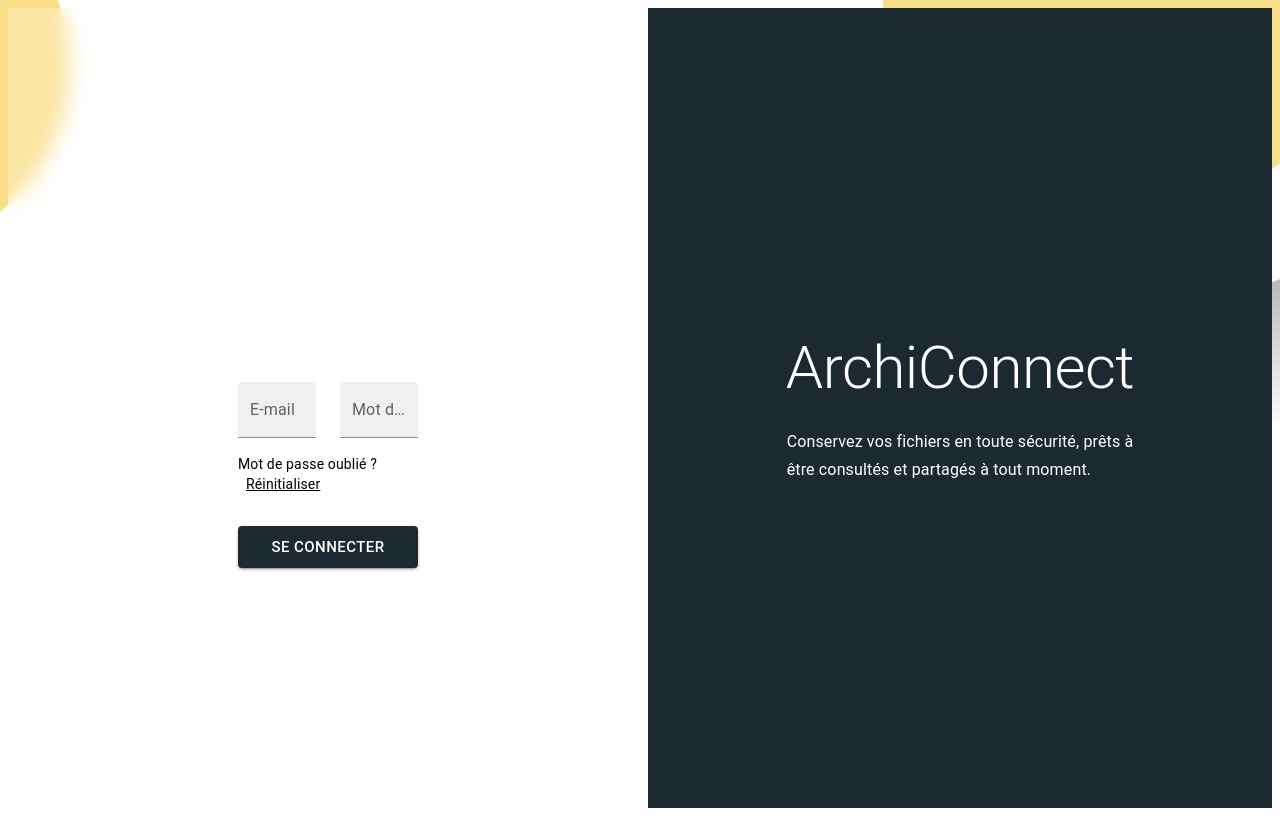
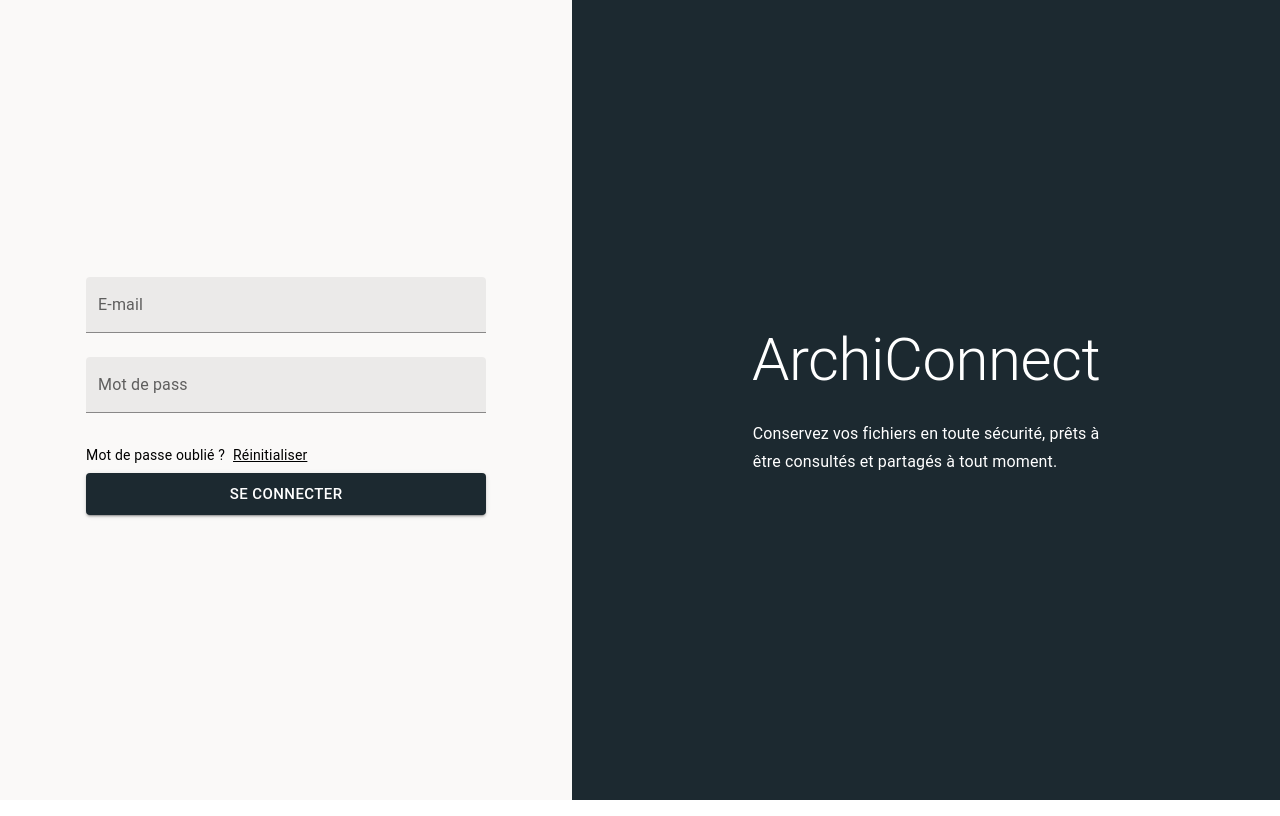
Before and after one commit to karimoucisse/projet-annuel_ipssi, a React (Create React App) app in the folder client/: page /auth/login in a window 1280 px wide. Built offline with nearby package versions, Linux system fonts and the light colour scheme; what @react-pdf/renderer would draw is missing.

Commit message:
del: react default css file, fix: login page style, add: protection to login field

```diff
--- a/client/public/index.html
+++ b/client/public/index.html
@@ -25,6 +25,13 @@
       Learn how to configure a non-root public URL by running `npm run build`.
     -->
     <title>React App</title>
+    <style>
+      * {
+        box-sizing: border-box;
+        padding: 0;
+        margin: 0;
+      }
+    </style>
   </head>
   <body>
     <noscript>You need to enable JavaScript to run this app.</noscript>
--- a/client/src/components/auth/ArchiConnectContainer.jsx
+++ b/client/src/components/auth/ArchiConnectContainer.jsx
@@ -6,6 +6,7 @@ const ArchiConnectContainer = () => {
   return (
     <Box
       flex={0.9}
+      backgroundColor={theme.palette.primary.main}
       sx={{
         display: "flex",
         flexDirection: "column",
@@ -13,7 +14,6 @@ const ArchiConnectContainer = () => {
         justifyContent: "center",
         padding: 4,
         gap: 3,
-        backgroundColor: theme.palette.primary.main,
         color: "white",
       }}
     >
--- a/client/src/components/auth/Login.jsx
+++ b/client/src/components/auth/Login.jsx
@@ -1,53 +1,44 @@
-import { useState } from 'react';
-import { useNavigate } from 'react-router-dom';
-import { accountService } from '../../_services/account.service';
+import { useState } from "react";
+import { useNavigate } from "react-router-dom";
+import { accountService } from "../../_services/account.service";
 
 // @mui
-import {
-    Box,
-    Stack,
-    TextField,
-    Button,
-    Typography,
-    Link,
-} from '@mui/material';
+import { Box, Stack, TextField, Button, Typography, Link } from "@mui/material";
 // formik
-import { Formik, Form, Field } from 'formik';
+import { Formik, Form, Field } from "formik";
 // yup
-import * as Yup from 'yup';
+import * as Yup from "yup";
 // mui icons
-import ArchiConnectContainer from './ArchiConnectContainer';
+import ArchiConnectContainer from "./ArchiConnectContainer";
 
 const Login = () => {
   const navigate = useNavigate();
 
-    const credentials = {
-        email: '',
-        password: '',
+  const initialValues = {
+    email: "",
+    password: "",
   };
 
   const [errorMessage, setErrorMessage] = useState(undefined);
 
-    const onSubmit = (credentials) => {
-        console.log(credentials);
-        accountService.login(credentials)
-            .then(res => {
+  const handleSubmit = (values) => {
+    accountService
+      .login(values)
+      .then((res) => {
         console.log(res);
         if (res.data.isActive) {
           accountService.saveToken(res.data.token);
           accountService.saveUserId(res.data.userId);
-                } if (!res.data.isActive) {
+        }
+        if (!res.data.isActive) {
           accountService.saveUserId(res.data.userId);
-                    navigate('/auth/signup');
+          navigate("/auth/signup");
         } else {
-                    navigate('/');
+          navigate("/");
         }
-
       })
-            .catch(err => console.log(err));
-    }
-
-
+      .catch((err) => console.log(err));
+  };
 
   const handleError = (errorDescription) => {
     // Display an error message to the user.
@@ -63,25 +54,24 @@ const Login = () => {
           flex={0.8}
           justifyContent="center"
           alignItems="center"
-                    sx={{ backdropFilter: 'blur(10px)', backgroundColor: 'rgba(255, 255, 255, 0.2)' }}
+          sx={{ backgroundColor: "#FAF9F8" }}
         >
-                    <Stack width="50vw">
+          <Stack width="400px">
             <Formik
-                            initialValues={credentials}
+              initialValues={initialValues}
               onSubmit={(values) => {
-                                onSubmit(values);
-                            }
-                            }
+                handleSubmit(values);
+              }}
               validationSchema={Yup.object({
                 email: Yup.string()
-                                    .required('Email requis')
+                  .required("Email requis")
                   .email("E-mail invalide'"),
-                                password: Yup.string().required('Mot de passe requis'),
+                password: Yup.string().required("Mot de passe requis"),
               })}
             >
               {({ errors, isValid, touched, dirty }) => (
                 <Form>
-                                    <Stack direction="row" sx={{ mb: 2 }} spacing={3}>
+                  <Stack direction="column" sx={{ mb: 2 }} spacing={3}>
                     <Field
                       as={TextField}
                       id="email"
@@ -90,7 +80,7 @@ const Login = () => {
                       label="E-mail"
                       error={touched.email && Boolean(errors.email)}
                       helperText={touched.email && errors.email}
-                                            sx={{ mb: 2, width: '100%' }}
+                      sx={{ mb: 2, width: "100%" }}
                       variant="filled"
                     />
                     <Field
@@ -102,11 +92,11 @@ const Login = () => {
                       label="Mot de pass"
                       error={touched.password && Boolean(errors.password)}
                       helperText={touched.password && errors.password}
-                                            sx={{ width: '100%' }}
+                      sx={{ width: "100%" }}
                       variant="filled"
                     />
                   </Stack>
-                                    <Typography my={2} variant="body2">
+                  <Typography mt={4} variant="body2">
                     Mot de passe oublié ?
                     <Link href="/forgot-password" color="inherit" ml={1}>
                       Réinitialiser
@@ -119,8 +109,8 @@ const Login = () => {
                     size="large"
                     color="primary"
                     sx={{
-                                            width: '100%',
-                                            my: 2,
+                      width: "100%",
+                      my: 1,
                     }}
                   >
                     Se connecter
@@ -134,6 +124,6 @@ const Login = () => {
       </Stack>
     </Box>
   );
-}
+};
 
 export default Login;
--- a/client/src/layouts/GlobalContainer.jsx
+++ b/client/src/layouts/GlobalContainer.jsx
@@ -1,23 +1,15 @@
-import { useEffect, useState } from 'react';
-import { accountService } from '../_services/account.service';
-import Footer from '../components/Footer';
-import Header from '../components/Header';
+import { useEffect, useState } from "react";
+import { accountService } from "../_services/account.service";
+import Footer from "../components/Footer";
+import Header from "../components/Header";
+import { Box, Container } from "@mui/material";
+import Navigation from "./Navigation";
 
 const GlobalContainer = ({ children }) => {
-  const [isAuthenticated, setIsAuthenticated] = useState(false);
-
-  useEffect(() => {
-    if (accountService.isLogged()) {
-      setIsAuthenticated(true);
-    }
-  }, []);
-
   return (
-    <div>
-      {isAuthenticated && <Header />}
-      {children}
-      {isAuthenticated && <Footer />}
-    </div>
+    <>
+      <Navigation>{children}</Navigation>
+    </>
   );
 };
 
--- a/client/src/layouts/Navigation.jsx
+++ b/client/src/layouts/Navigation.jsx
@@ -1,23 +1,24 @@
-import React from "react";
+import { useEffect, useState } from "react";
 import { accountService } from "../_services/account.service";
 import { useNavigate } from "react-router-dom";
+import Header from "../components/Header";
+import Footer from "../components/Footer";
 
-const Navigation = () => {
-  const navigate = useNavigate();
+const Navigation = ({ children }) => {
+  const [isAuthenticated, setIsAuthenticated] = useState(false);
 
-  const logout = () => {
-    accountService.logout();
-    navigate('/auth/login');
-  }
-  let nav;
-  if (accountService.isLogged()) {
-    nav = (
-      <button onClick={logout}>Logout</button>
-    );
-  }
+  useEffect(() => {
+    if (accountService.isLogged()) {
+      setIsAuthenticated(true);
+    }
+  }, []);
 
   return (
-    <div>{nav}</div>
+    <>
+      {isAuthenticated && <Header />}
+      {children}
+      {isAuthenticated && <Footer />}
+    </>
   );
 };
 
--- a/client/src/pages/auth/authentication.jsx
+++ b/client/src/pages/auth/authentication.jsx
@@ -1,5 +1,4 @@
 import React from "react";
-import "./../../styles/css/auth/auth.css";
 import Login from "../../components/auth/Login";
 
 const Authentication = () => {
--- a/client/src/styles/css/auth/auth.css
+++ /dev/null
@@ -1,17 +0,0 @@
-form{
-    width: 180px;
-    margin: 0 auto;
-    margin-top: 150px;
-}
-
-.group{
-    margin-bottom: 15px;
-}
-
-label{
-    display: block;
-}
-
-button{
-    width: 100%;
-}
--- a/client/src/styles/css/index.css
+++ /dev/null
@@ -1,13 +0,0 @@
-body {
-  margin: 0;
-  font-family: -apple-system, BlinkMacSystemFont, 'Segoe UI', 'Roboto', 'Oxygen',
-    'Ubuntu', 'Cantarell', 'Fira Sans', 'Droid Sans', 'Helvetica Neue',
-    sans-serif;
-  -webkit-font-smoothing: antialiased;
-  -moz-osx-font-smoothing: grayscale;
-}
-
-code {
-  font-family: source-code-pro, Menlo, Monaco, Consolas, 'Courier New',
-    monospace;
-}
```
Also changed, not shown: client/src/styles/css/App.css (deleted, +0 -39 lines). Lines whose indentation alone changed are shown as unchanged.
